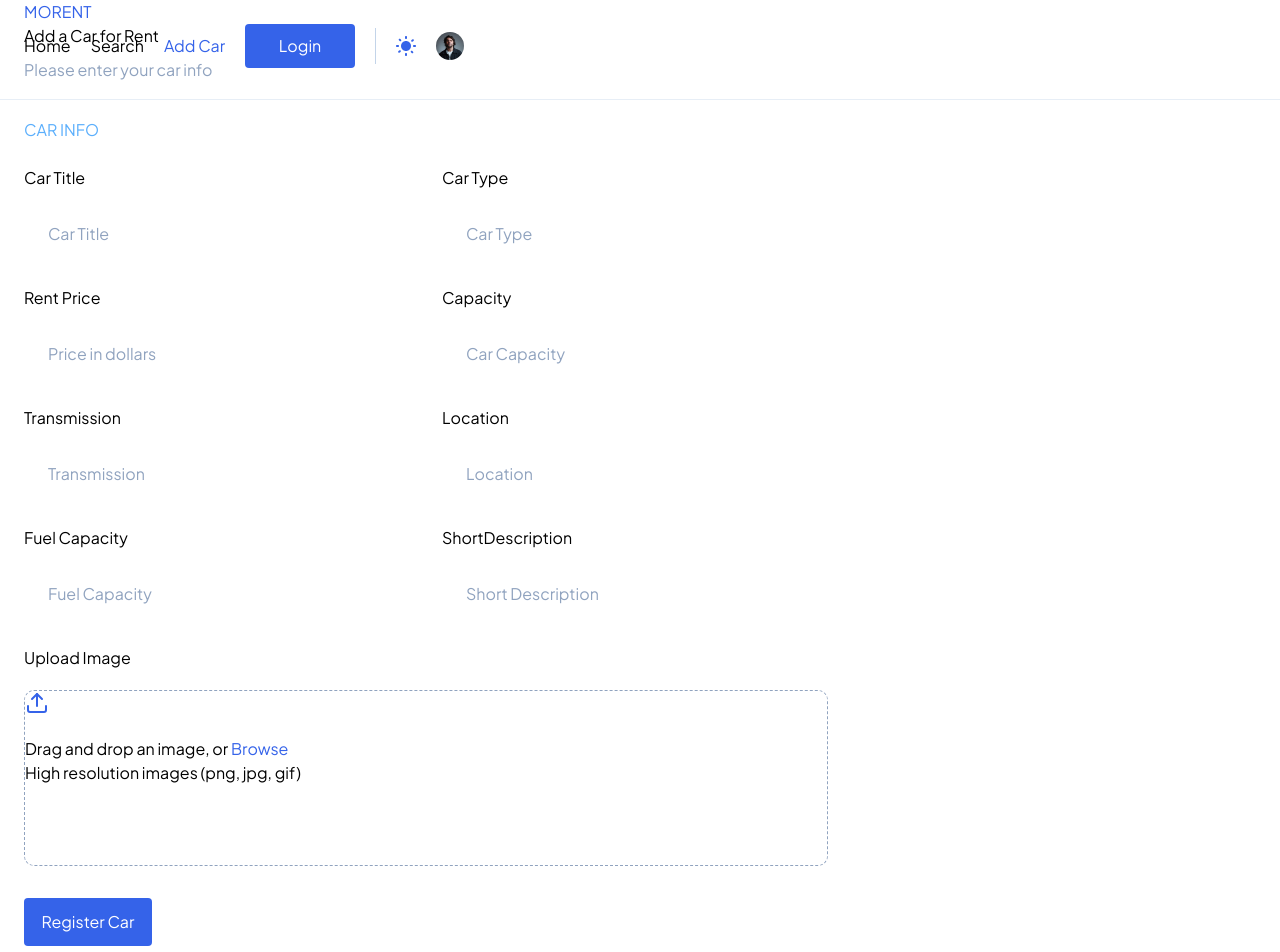
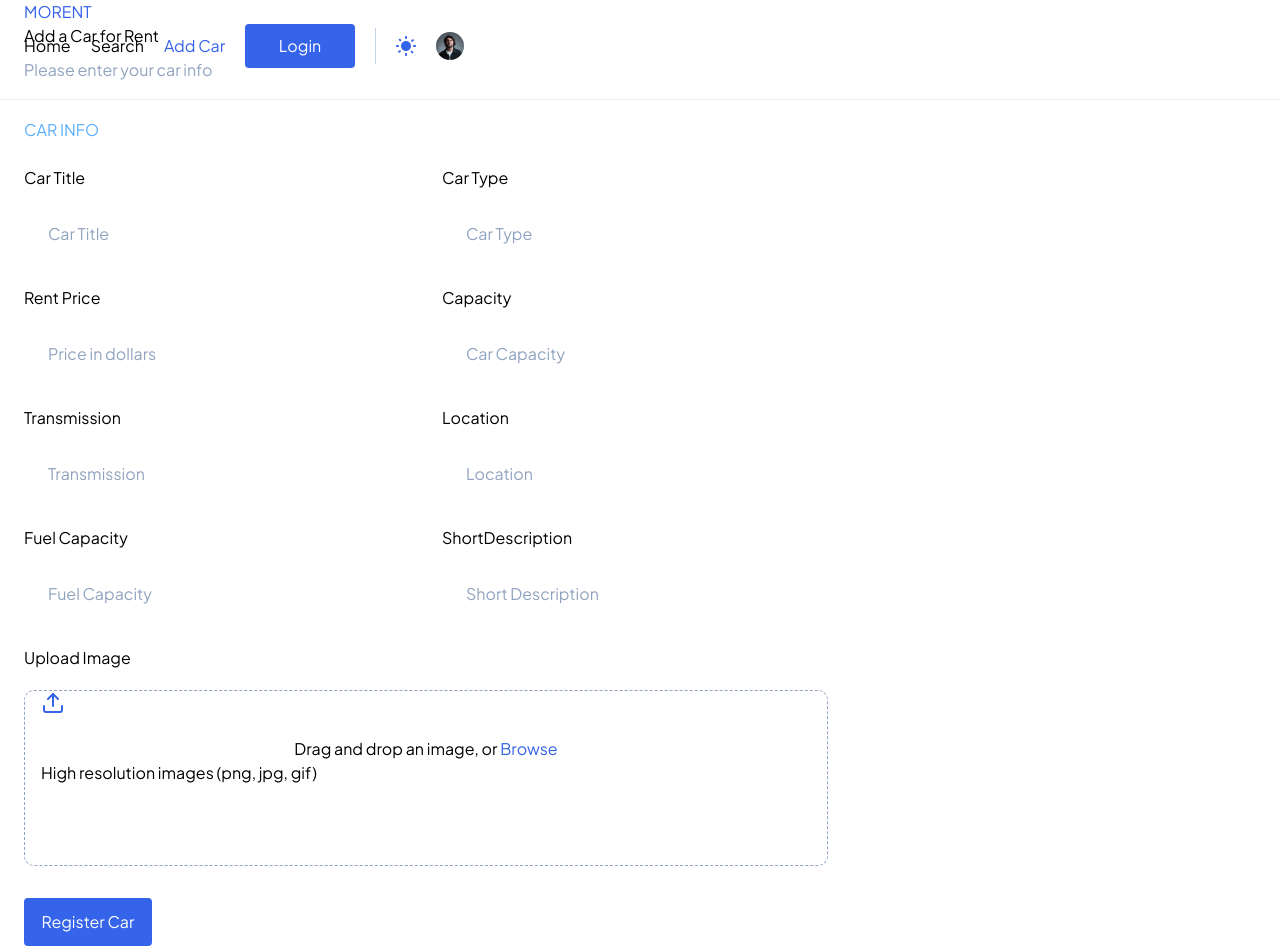
Before and after one commit to GlenMac90/rent-wheels, a Next.js app: page /cars/new in a window 1280 px wide. Shown: the top 952 px of the page. Built offline with nearby package versions, Linux system fonts and the light colour scheme.

Commit message:
fix text styling to dropzone

```diff
--- a/components/form/CreateCarForm.tsx
+++ b/components/form/CreateCarForm.tsx
@@ -327,7 +327,7 @@ const CreateCarForm = () => {
                 alt="car image"
                 width={180}
                 height={180}
-                className="object-contain"
+                className="w-full max-w-60 object-contain"
               />
             </div>
           ))}
@@ -340,13 +340,13 @@ const CreateCarForm = () => {
         </label>
         <div
           {...getRootProps()}
-          className={`flex-center h-44 w-full flex-col rounded-ten border border-dashed border-gray-400 ${isDragActive && "bg-white-200_gray-800"}`}
+          className={`flex-center h-44 w-full flex-col rounded-ten border border-dashed border-gray-400 px-4 ${isDragActive && "bg-white-200_gray-800"}`}
         >
           <input {...getInputProps()} className="hidden" ref={fileInputRef} />
           <button type="button" onClick={handleButtonClick}>
             <FiUpload className="text-2xl text-blue-500" />
           </button>
-          <p className="medium-14 text-gray-blue-100 mt-4">
+          <p className="medium-14 text-gray-blue-100 mt-4 text-center">
             Drag and drop an image, or{" "}
             <span
               className="cursor-pointer text-blue-500"
@@ -355,7 +355,7 @@ const CreateCarForm = () => {
               Browse
             </span>
           </p>
-          <span className="base-14 text-gray-400_white-100 mt-2">
+          <span className="base-14 text-gray-400_white-100 mt-2 text-center">
             High resolution images (png, jpg, gif)
           </span>
         </div>
```
